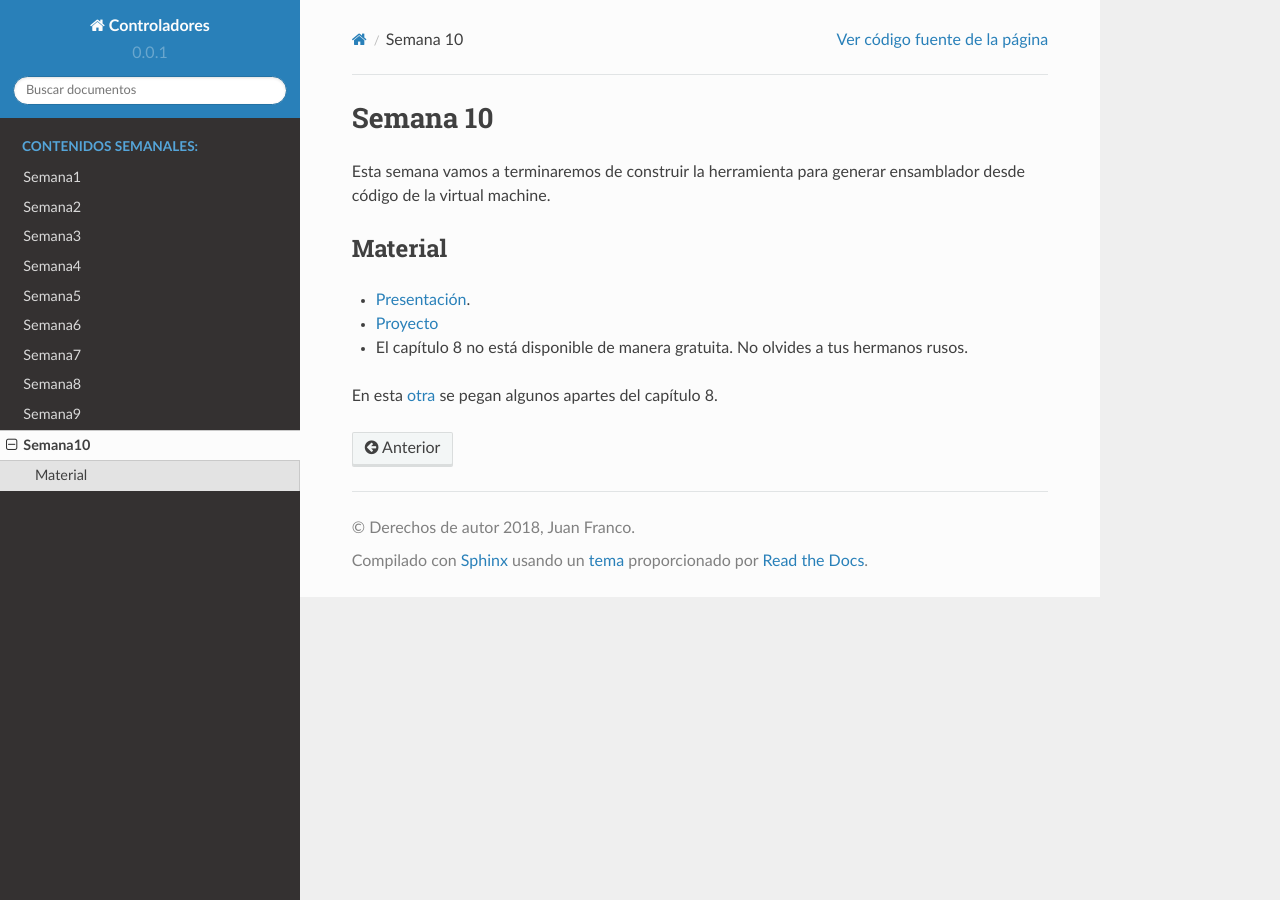
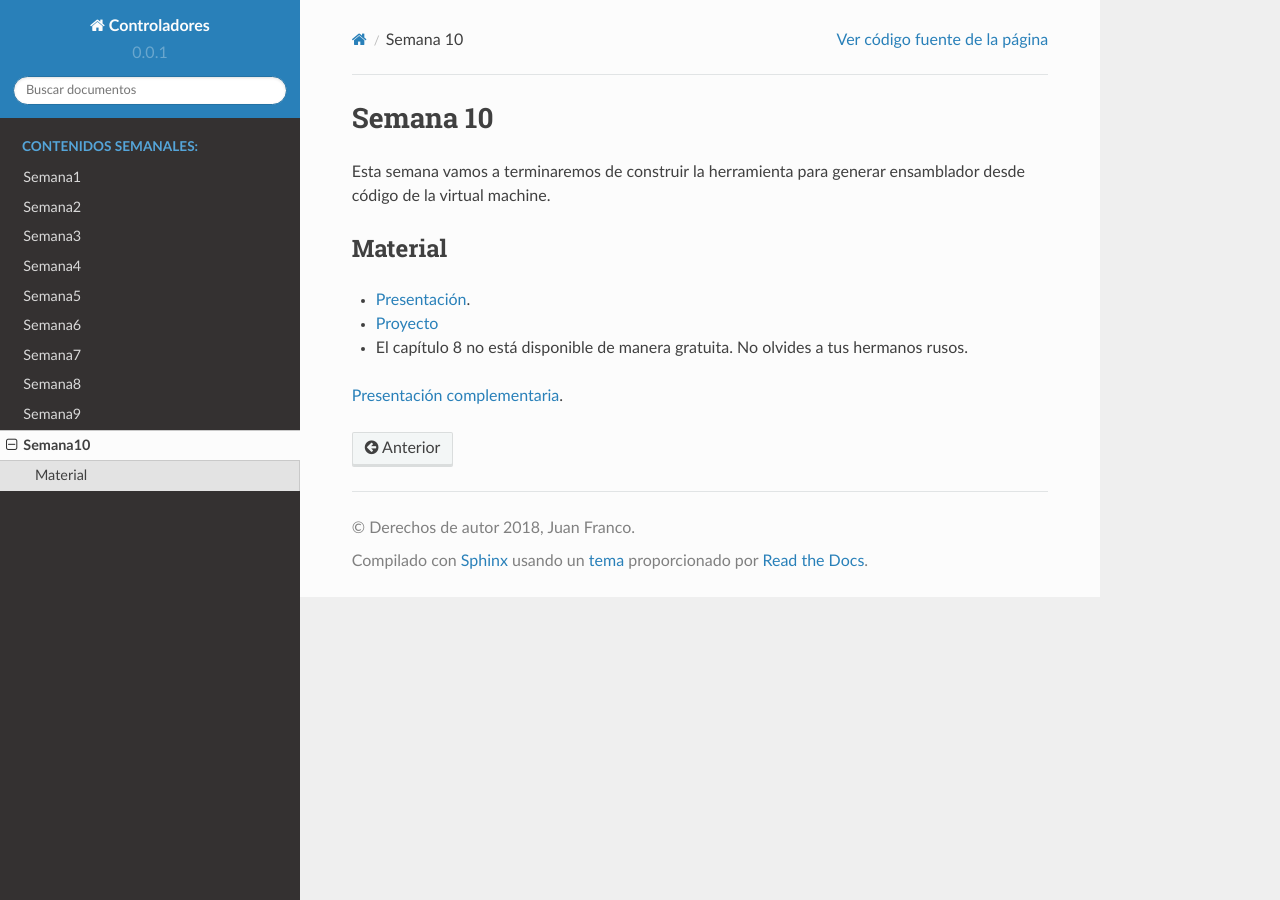
Before and after one commit to juanferfranco/controladores, a Sphinx documentation site: the page built from docs/_semana10/semana10.rst, in a window 1280 px wide. Built offline with Sphinx 7.4.7 and the Read the Docs theme 2.0.0, drawn with Linux system fonts in a browser that asks for light colours.

Commit message:
minor fix

```diff
--- a/docs/_semana10/semana10.rst
+++ b/docs/_semana10/semana10.rst
@@ -8,5 +8,4 @@ Material
 * `Proyecto <https://www.nand2tetris.org/project08>`__
 * El capítulo 8 no está disponible de manera gratuita. No olvides a tus hermanos rusos.
 
-En esta `otra <https://drive.google.com/open?id=1-mIaRN6tX7bdGxf8dpBgsLz3zi7R3M0lCVSpf0Ugulg>`__ se pegan algunos apartes del
-capítulo 8.
+`Presentación complementaria <https://drive.google.com/open?id=1-mIaRN6tX7bdGxf8dpBgsLz3zi7R3M0lCVSpf0Ugulg>`__.
```
